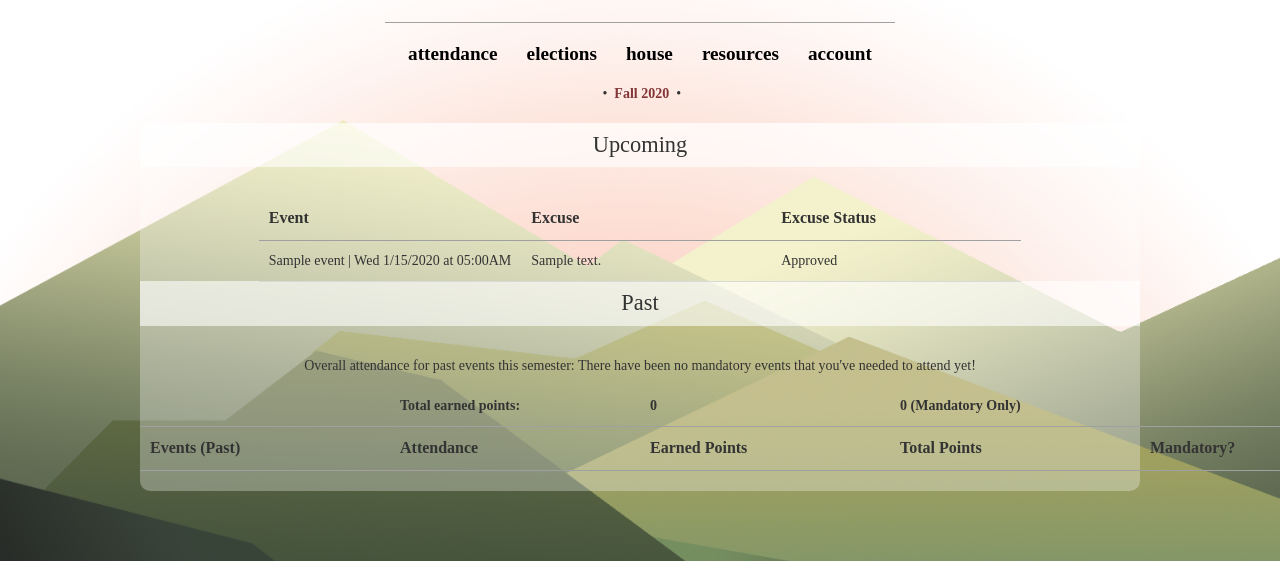
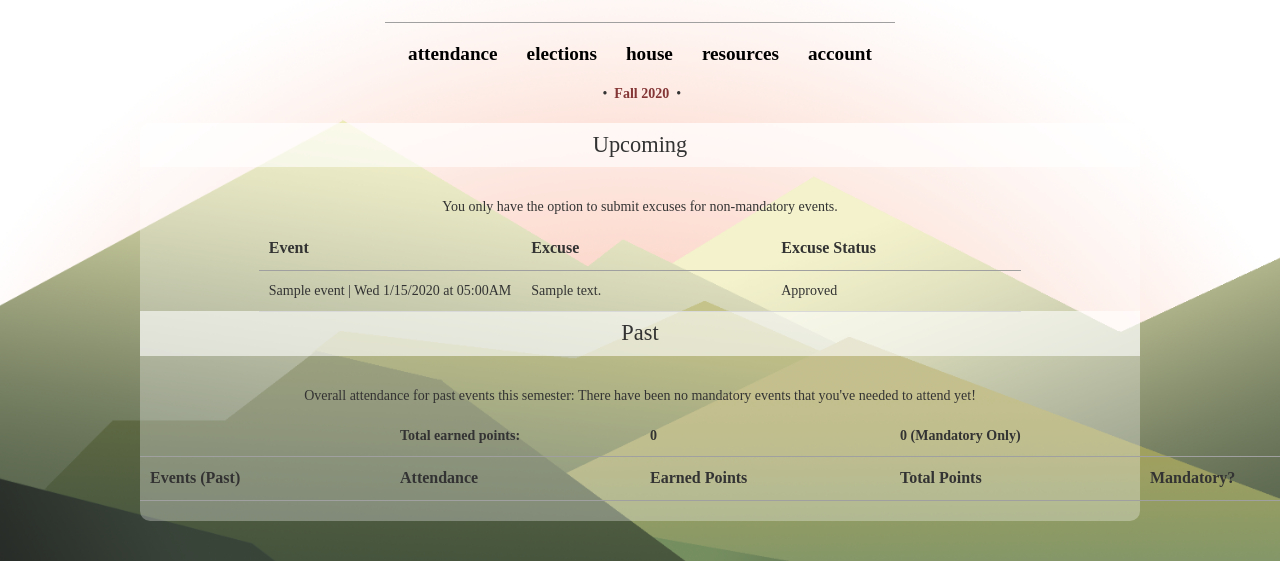
Before and after one commit to axomit-dev/axo, a Django app: a page that uses attendance/templates/attendance/personal_record.html in a window 1280 px wide; the page is wider, and only the part inside the window is pictured. Shown: the part 139-700 px from the top of that part. Run offline with Django 3.2, Linux system fonts and the light colour scheme; a user stored in the database is signed in; tables that the repository leaves empty hold one stand-in row (values such as "Sample post"); some libraries are stand-ins or nearby versions; some web fonts are replaced.

Commit message:
only display submit excuse button if it's mandatory'

```diff
--- a/attendance/templates/attendance/personal_record.html
+++ b/attendance/templates/attendance/personal_record.html
@@ -10,6 +10,8 @@
 
   <h2 class= 'att-title first-title'> Upcoming </h2> <br>
 
+  <p> You only have the option to submit excuses for non-mandatory events. </p>
+
   <table class='event-table'>
     <tr>
       <th> Event </th>
@@ -21,11 +23,16 @@
       <!-- It's an event -->
       <tr>
         <td> {{ item }} </td>
-        <!-- Submit Excuse Button -->
-        <td>
-          <a href="{% url 'attendance:excuse_submit' item.id %}"> submit excuse </a>
+        <!-- Display 'submit excuse button' if it's mandatory -->
+        {% if item.is_mandatory %}
+          <!-- Submit Excuse Button -->
+          <td>
+            <a href="{% url 'attendance:excuse_submit' item.id %}"> submit excuse </a>
 
-        </td>
+          </td>
+        {% else %}
+          <td> -- </td>
+        {% endif %}
         <td> n/a </td>
       </tr>
       {% else %}
```
